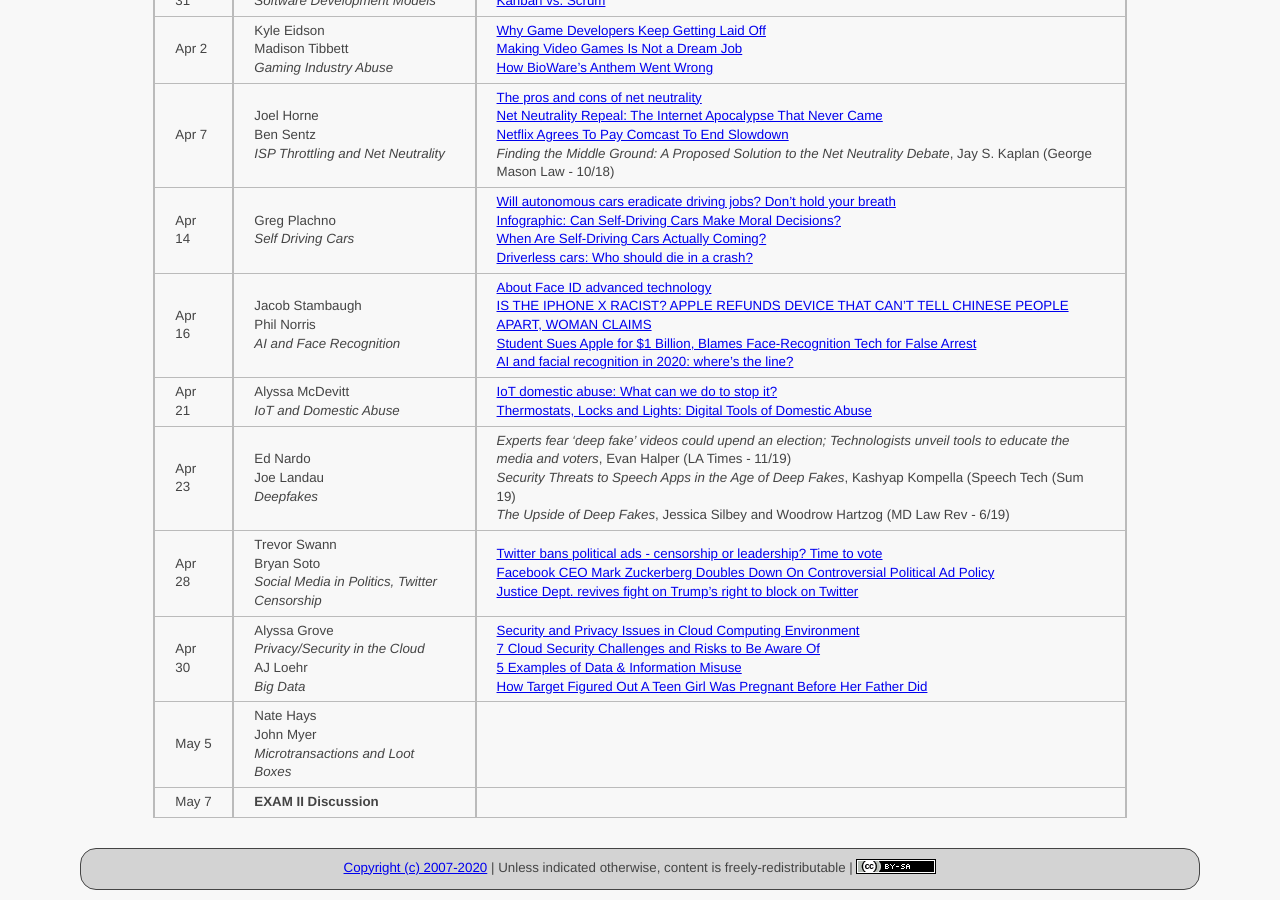
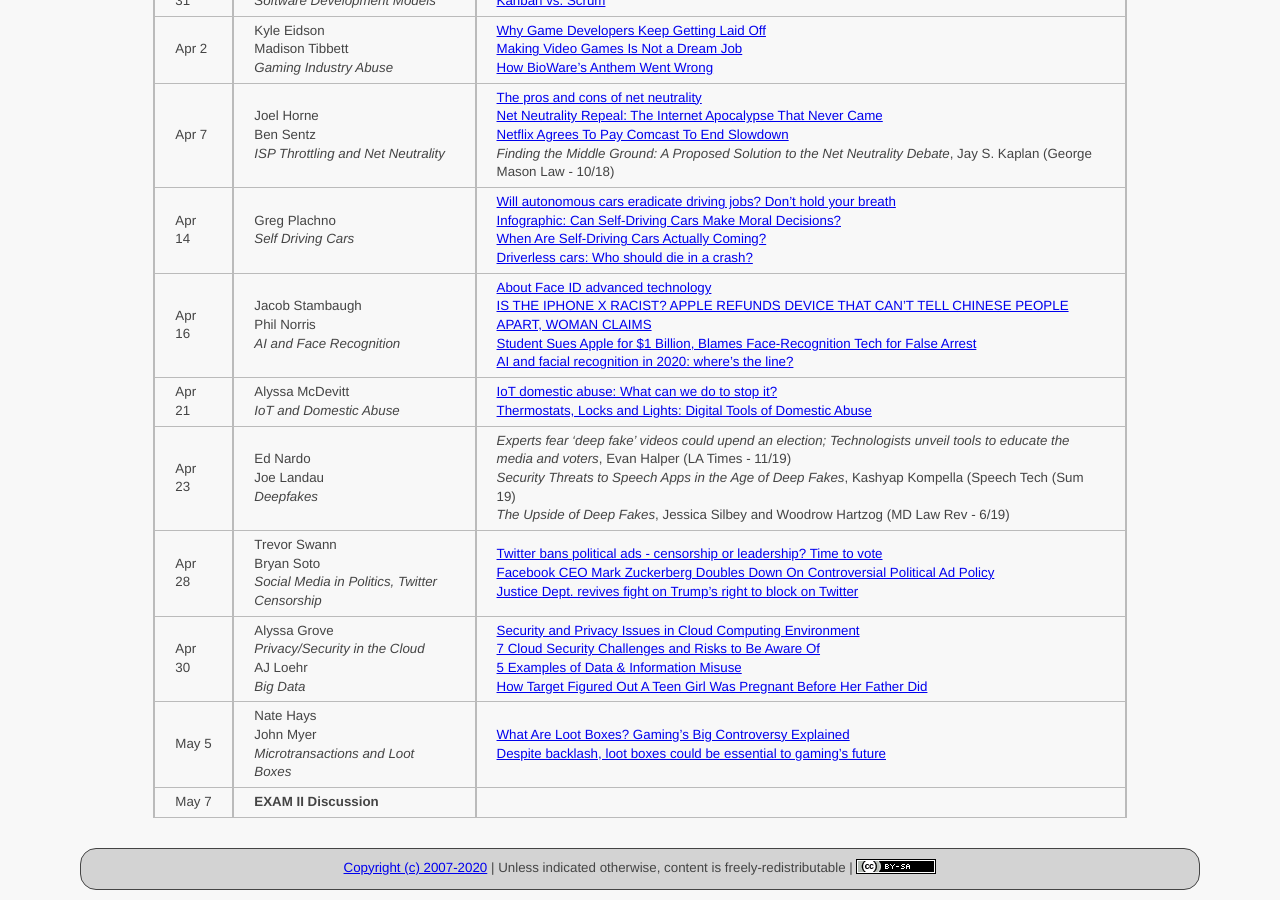
Before and after one commit to ycpcs/cs456-spring2020, a Jekyll site: the page built from schedule/index.md, in a window 1280 px wide and 900 px high, scrolled down 1376 px. Built offline with Jekyll 4.4.1, drawn with Linux system fonts in a browser that asks for light colours.

Commit message:
add lootbox articles
add lootbox articles

```diff
--- a/schedule/index.md
+++ b/schedule/index.md
@@ -40,7 +40,7 @@ All reading materials can be accessed via [Schmidt Library](http://library.ycp.e
 > Apr 23  | Ed Nardo <br /> Joe Landau <br /> *Deepfakes*| *Experts fear 'deep fake' videos could upend an election; Technologists unveil tools to educate the media and voters*, Evan Halper (LA Times - 11/19) <br /> *Security Threats to Speech Apps in the Age of Deep Fakes*, Kashyap Kompella (Speech Tech (Sum 19) <br /> *The Upside of Deep Fakes*, Jessica Silbey and Woodrow Hartzog (MD Law Rev - 6/19) |
 > Apr 28  | Trevor Swann <br /> Bryan Soto <br /> *Social Media in Politics, Twitter Censorship*| [Twitter bans political ads - censorship or leadership? Time to vote](https://diginomica.com/twitter-bans-political-ads-censorship-or-leadership-time-vote) <br /> [Facebook CEO Mark Zuckerberg Doubles Down On Controversial Political Ad Policy](https://deadline.com/2019/12/facebook-ceo-mark-zuckerberg-political-ad-policy-cbs-this-morning-gayle-king-1202798176/) <br /> [Justice Dept. revives fight on Trump’s right to block on Twitter](https://www.politico.com/story/2019/08/23/trump-twitter-block-justice-department-1474309) |
 > Apr 30  | Alyssa Grove <br /> *Privacy/Security in the Cloud* <br /> AJ Loehr <br /> *Big Data* | [Security and Privacy Issues in Cloud Computing Environment](https://www.longdom.org/open-access/security-and-privacy-issues-in-cloud-computing-environment-2165-7866-1000216.pdf) <br /> [7 Cloud Security Challenges and Risks to Be Aware Of](https://www.compuquip.com/blog/cloud-security-challenges-and-risks) <br /> [5 Examples of Data & Information Misuse](https://www.observeit.com/blog/importance-data-misuse-prevention-and-detection/) <br /> [How Target Figured Out A Teen Girl Was Pregnant Before Her Father Did](https://www.forbes.com/sites/kashmirhill/2012/02/16/how-target-figured-out-a-teen-girl-was-pregnant-before-her-father-did/#2534687e6668) |
-> May 5   | Nate Hays <br /> John Myer <br /> *Microtransactions and Loot Boxes*| |
+> May 5   | Nate Hays <br /> John Myer <br /> *Microtransactions and Loot Boxes*| [What Are Loot Boxes? Gaming's Big Controversy Explained](https://www.tomsguide.com/us/what-are-loot-boxes-microtransactions,news-26161.html) <br /> [Despite backlash, loot boxes could be essential to gaming’s future](https://arstechnica.com/gaming/2018/05/despite-backlash-loot-boxes-could-be-essential-to-gamings-future/) |
 > May 7   | **EXAM II Discussion** | |
 
 
```
